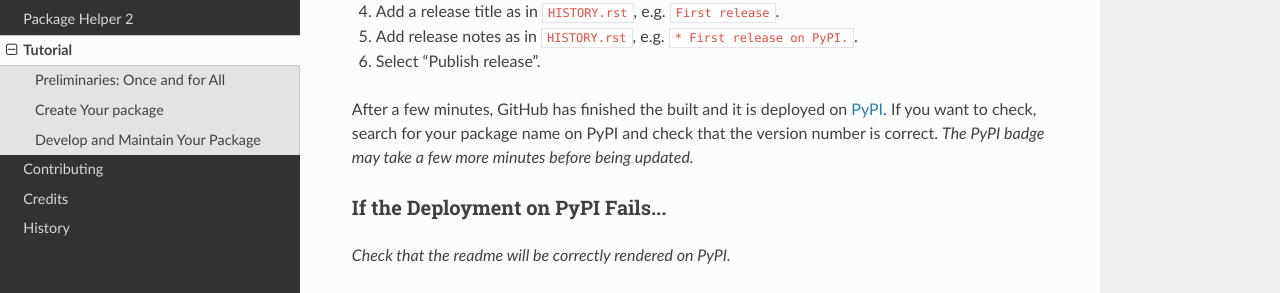
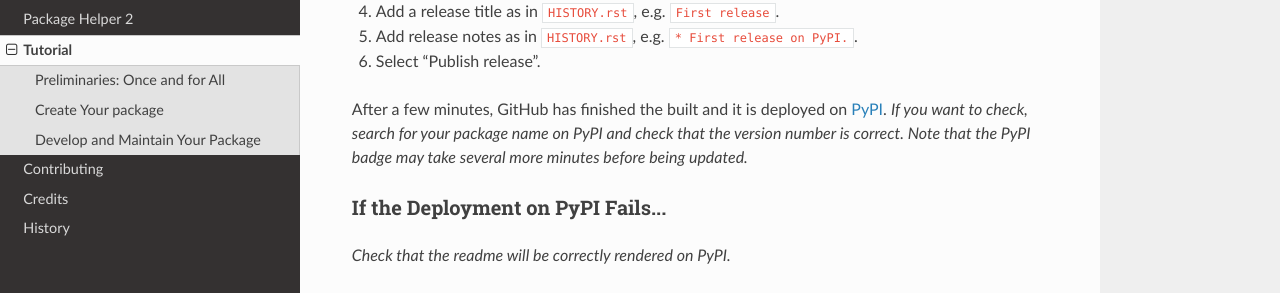
Before and after one commit to francois-durand/package_helper_2, a Sphinx documentation site: the page built from docs/tutorial.rst, in a window 1280 px wide and 900 px high, scrolled down 7364 px. Shown: the part 158-451 px from the top of the window. Built offline with Sphinx 7.4.7 and the Read the Docs theme 2.0.0, drawn with Linux system fonts in a browser that asks for light colours.

Commit message:
Update during_the_life_of_your_package.html

```diff
--- a/docs/_static/during_the_life_of_your_package.html
+++ b/docs/_static/during_the_life_of_your_package.html
@@ -57,8 +57,8 @@
         <li><p>Select “Publish release”.</p></li>
     </ol>
     <p>After a few minutes, GitHub has finished the built and it is deployed on
-        <a href="https://pypi.python.org/pypi">PyPI</a>. If you want to check, search for your package name on PyPI
-        and check that the version number is correct. <em>The PyPI badge may take a few more minutes before being
+        <a href="https://pypi.python.org/pypi">PyPI</a>. <em>If you want to check, search for your package name on PyPI
+        and check that the version number is correct. Note that the PyPI badge may take several more minutes before being
             updated.</em>
     </p>
 </div>
```
